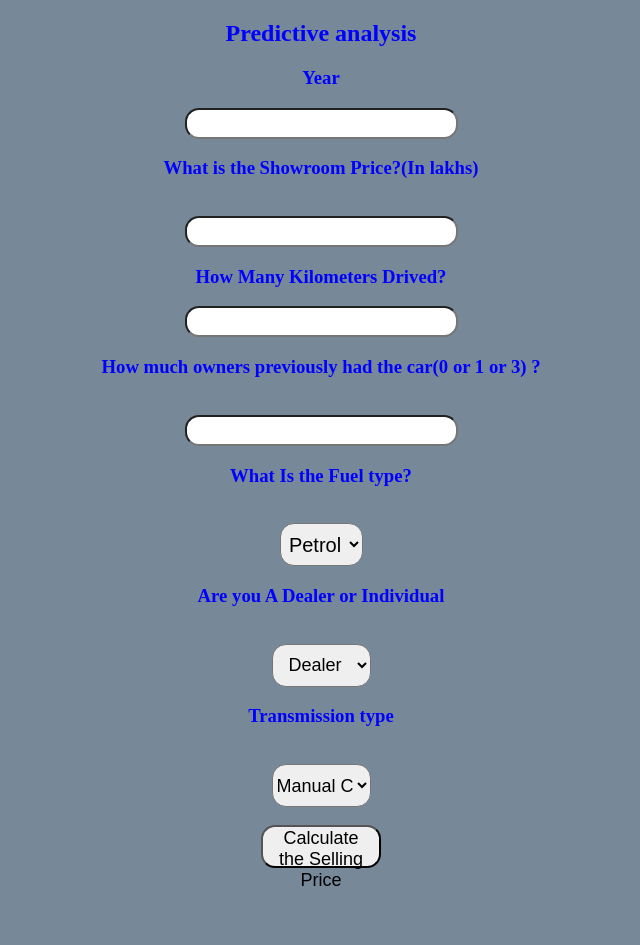
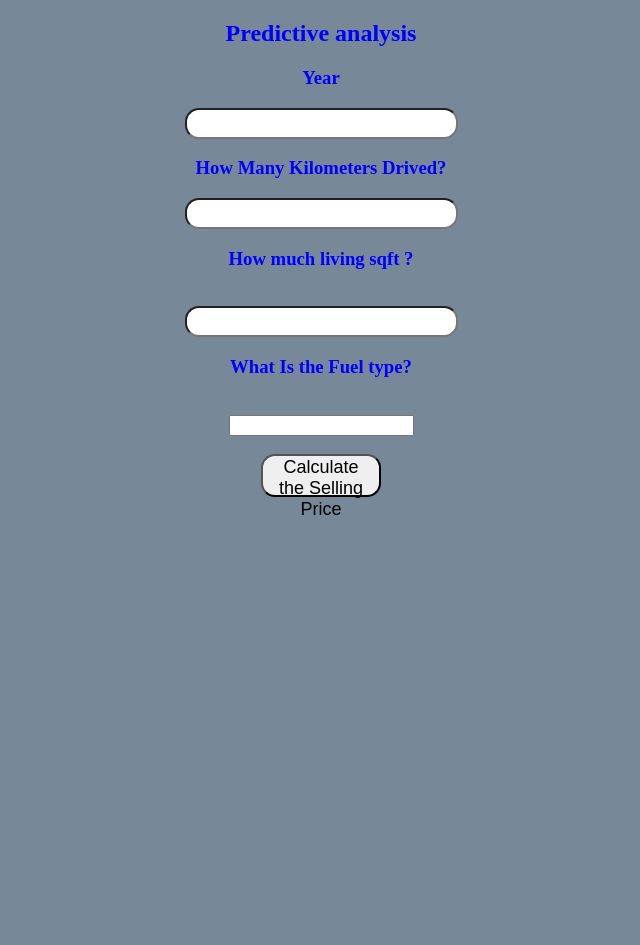
Before and after one commit to devopsfrontier/home-price-prediction-c964, a Flask app: page / in a window 1280 px wide. Shown: the whole page, without its empty margins (319-959 px from the left). After the commit the page ends 515 px from the top, so only its background shows below. Run offline with Flask 2, Linux system fonts and the light colour scheme; parts of the project's set-up code (start-up, migrations or seed data) failed here and were passed over.

Commit message:
Add files via upload

```diff
--- a/templates/index.html
+++ b/templates/index.html
@@ -14,22 +14,9 @@
             <h2>Predictive analysis</h2>
             <h3>Year</h3>
             <input id="first" name="Year" type="number ">
-            <h3>What is the Showroom Price?(In lakhs)</h3><br><input id="second" name="Present_Price" required="required">
-            <h3>How Many Kilometers Drived?</h3><input id="third" name="Kms_Driven" required="required">
-            <h3>How much owners previously had the car(0 or 1 or 3) ?</h3><br><input id="fourth" name="Owner" required="required">
-            <h3>What Is the Fuel type?</h3><br><select name="Fuel_Type_Petrol" id="fuel" required="required">
-                <option value="Petrol">Petrol</option>
-                <option value="Diesel">Diesel</option>
-                <option value="Diesel">CNG</option>
-            </select>
-            <h3>Are you A Dealer or Individual</h3><br><select name="Seller_Type_Individual" id="resea" required="required">
-                <option value="Dealer">Dealer</option>
-                <option value="Individual">Individual</option>
-            </select>
-            <h3>Transmission type</h3><br><select name="Transmission_Mannual" id="research" required="required">
-                <option value="Mannual">Manual Car</option>
-                <option value="Automatic">Automatic Car</option>
-            </select>
+            <h3>How Many Kilometers Drived?</h3><input id="second" name="Kms_Driven" required="required">
+            <h3>How much living sqft ?</h3><br><input id="third" name="Owner" required="required">
+            <h3>What Is the Fuel type?</h3><br><input id="forth" name="Fuel_Type_Petrol" required="required">
             <br><br><button id="sub" type="submit ">Calculate the Selling Price</button>
             <br>
 
```
